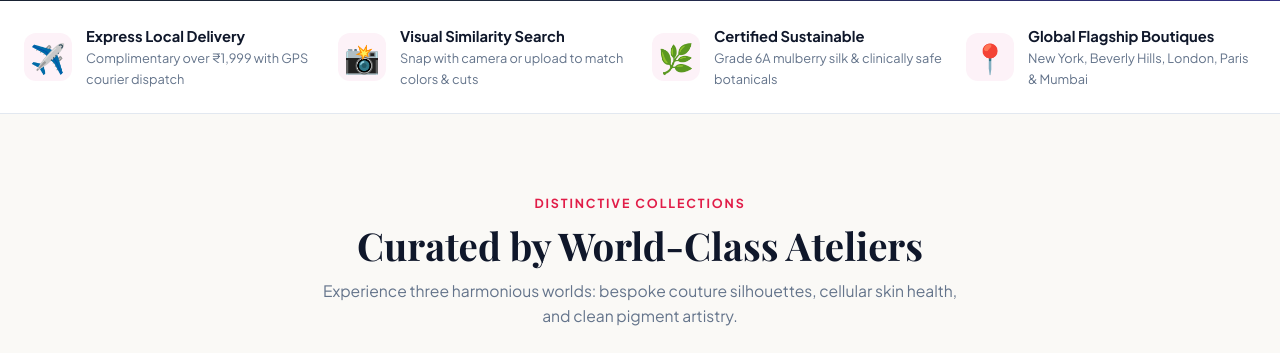
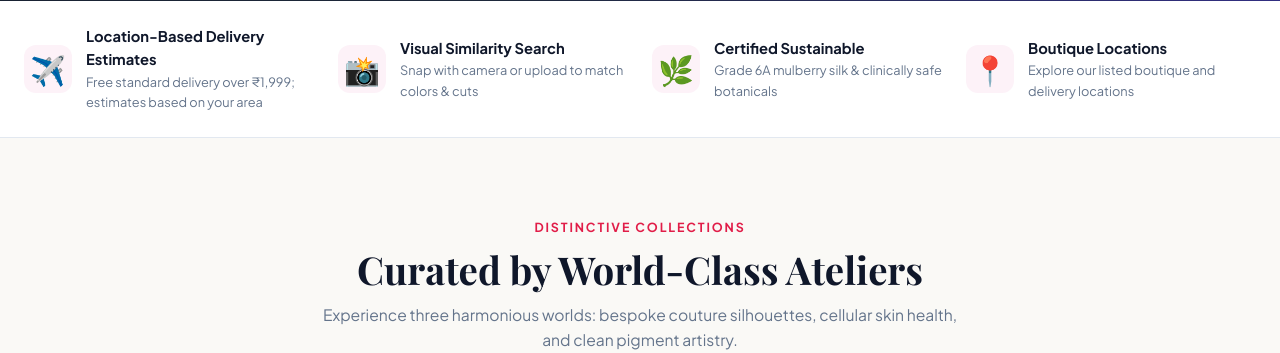
Before and after one commit to Vyaspatilsuryavanshi/E-commerce, a Django app: page / in a window 1280 px wide. Shown: the part 837-1190 px from the top of the page. Run offline with Django 5.2, Linux system fonts and the light colour scheme; data that the repository does not hold is empty; some web fonts are replaced.

Commit message:
Make homepage delivery and boutique claims accurate

```diff
--- a/templates/store/home.html
+++ b/templates/store/home.html
@@ -49,8 +49,8 @@
     <div class="perk-item">
       <div class="perk-icon">✈️</div>
       <div>
-        <div class="perk-title">Express Local Delivery</div>
-        <div class="perk-sub">Complimentary over ₹1,999 with GPS courier dispatch</div>
+        <div class="perk-title">Location-Based Delivery Estimates</div>
+        <div class="perk-sub">Free standard delivery over ₹1,999; estimates based on your area</div>
       </div>
     </div>
     <div class="perk-item">
@@ -70,8 +70,8 @@
     <div class="perk-item">
       <div class="perk-icon">📍</div>
       <div>
-        <div class="perk-title">Global Flagship Boutiques</div>
-        <div class="perk-sub">New York, Beverly Hills, London, Paris & Mumbai</div>
+        <div class="perk-title">Boutique Locations</div>
+        <div class="perk-sub">Explore our listed boutique and delivery locations</div>
       </div>
     </div>
   </div>
```
